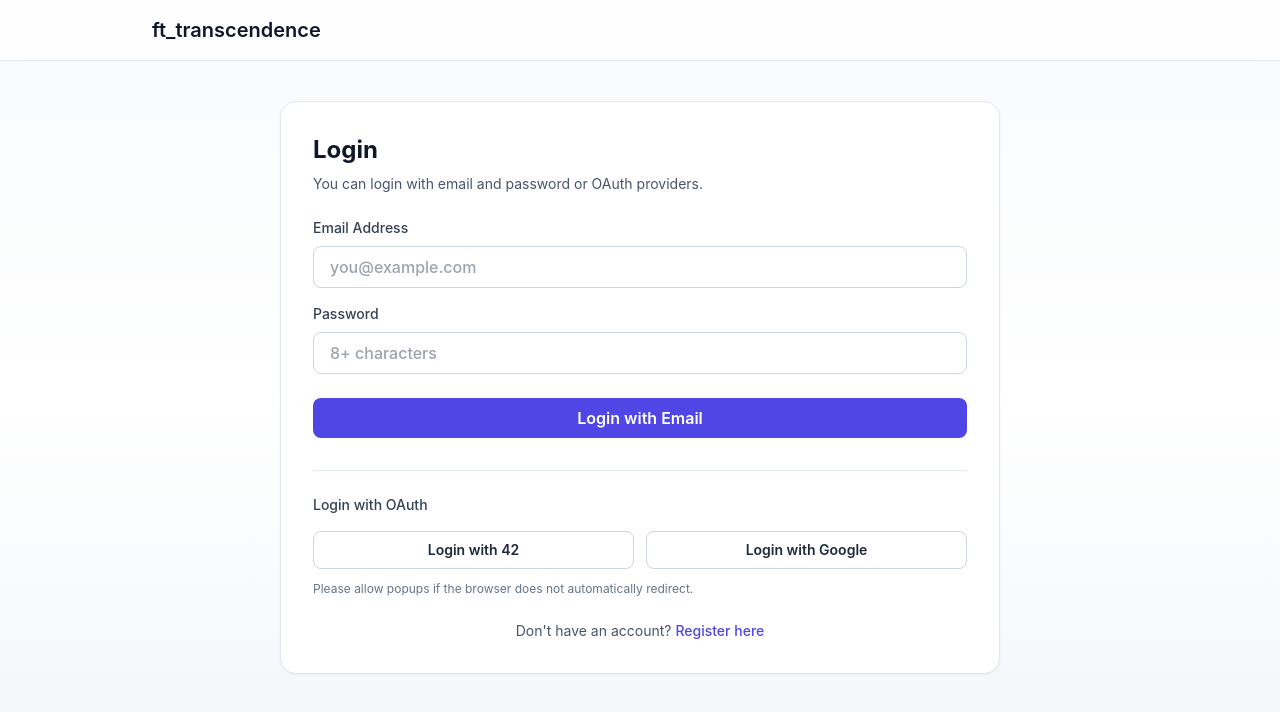
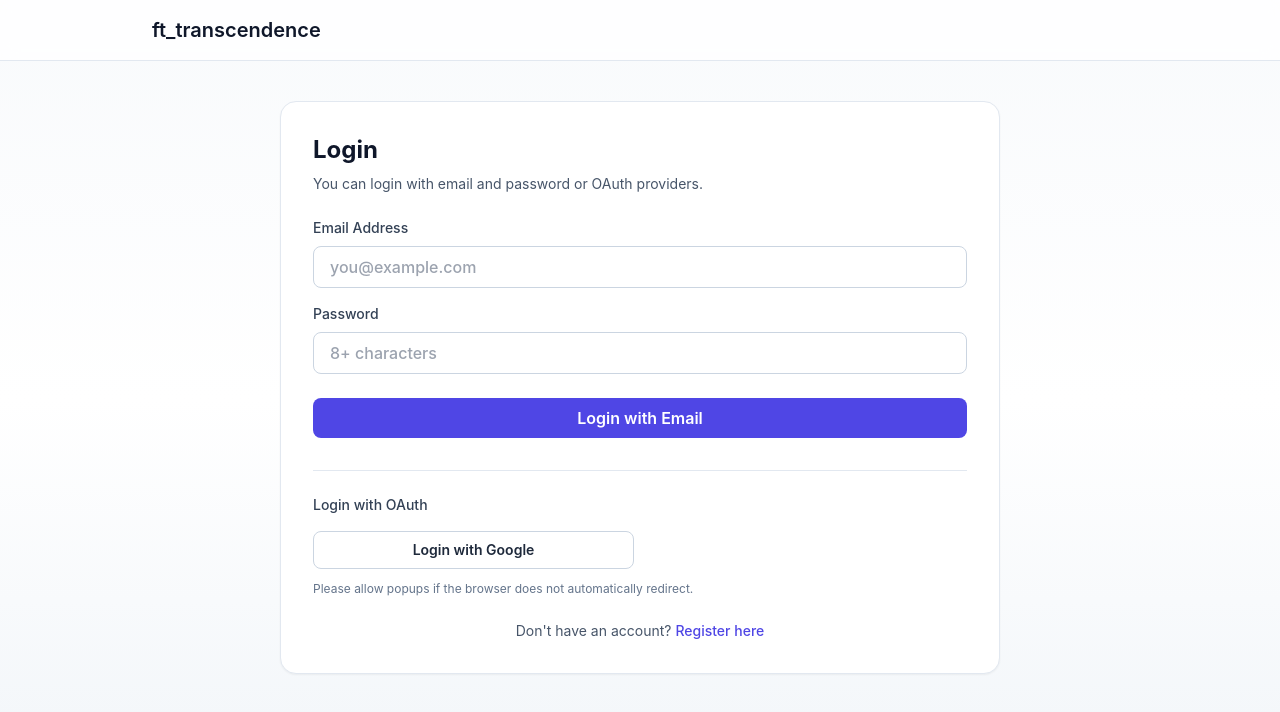
Before and after one commit to punchlemon/ft_transcendence, a React (Vite) app in the folder frontend/: page /login in a window 1280 px wide. Shown: the top 712 px of the page. Built offline with nearby package versions, Linux system fonts and the light colour scheme; no server answers.

Commit message:
chore(auth-ui): remove 42 OAuth option from login screen

```diff
--- a/frontend/src/pages/Login.tsx
+++ b/frontend/src/pages/Login.tsx
@@ -6,7 +6,6 @@ import { resolveOAuthRedirectUri, saveOAuthRequestContext } from '../lib/oauth'
 import useAuthStore from '../stores/authStore'
 
 const OAUTH_PROVIDERS: Array<{ id: OAuthProvider; label: string }> = [
-  { id: 'fortytwo', label: 'Login with 42' },
   { id: 'google', label: 'Login with Google' }
 ]
 
```
